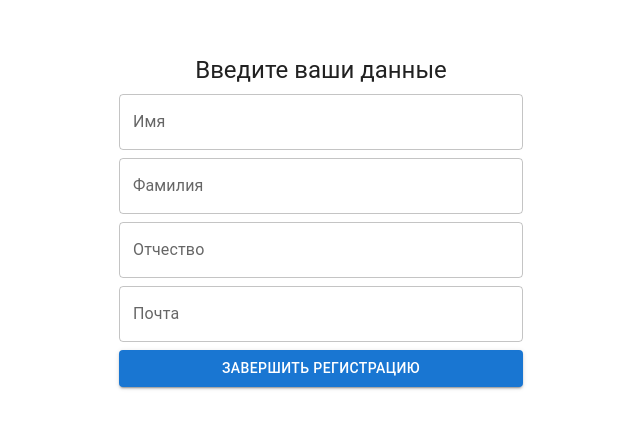
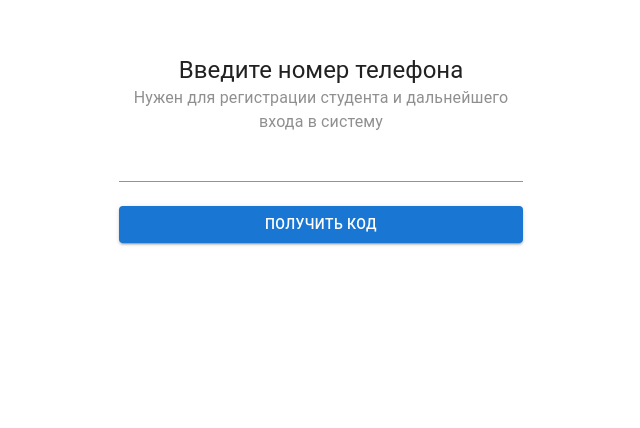
Before and after one commit to senketsukamui/internium-react, a React (Vite) app: page /auth in a window 1280 px wide. Shown: the part 168-596 px from the top of the page, without its empty margins (315-955 px from the left). Built offline with nearby package versions, Linux system fonts and the light colour scheme.

Commit message:
Fix field names

```diff
--- a/src/pages/Auth/StudentAuth/Login/Login.tsx
+++ b/src/pages/Auth/StudentAuth/Login/Login.tsx
@@ -13,11 +13,13 @@ import ReactInputVerificationCode from "react-input-verification-code";
 import { useStores } from "hooks/useStores";
 import { useTimer } from "react-timer-hook";
 import { observer } from "mobx-react";
-import { AuthorizationStatuses } from "./constants";
+import { AuthorizationStatuses, signupSchema } from "./constants";
 import { Controller, useForm } from "react-hook-form";
 import AdapterDateFns from "@mui/lab/AdapterDateFns";
 import LocalizationProvider from "@mui/lab/LocalizationProvider";
 import DatePicker from "@mui/lab/DatePicker";
+import { yupResolver } from "@hookform/resolvers/yup";
+import { format } from "date-fns";
 
 const getTimerDate = (value: number) => new Date(Date.now() + value * 1000);
 
@@ -35,9 +37,9 @@ const Login: FC = () => {
   const [phone, setPhone] = useState<string>("");
   const [code, setCode] = useState<string>("");
   const [status, setStatus] = useState<AuthorizationStatuses>(
-    AuthorizationStatuses.INFO
+    AuthorizationStatuses.PHONE
   );
-  const handleOTPSubmit = (e) => {
+  const handleOTPSubmit = (e: React.SyntheticEvent) => {
     e.preventDefault();
     authStore.loginIntern(phone).then(() => {
       setStatus(AuthorizationStatuses.OTP);
@@ -55,7 +57,24 @@ const Login: FC = () => {
     expiryTimestamp: getTimerDate(60),
   });
 
-  const { control, handleSubmit } = useForm<SignupFormValues>();
+  const { control, handleSubmit, formState } = useForm<SignupFormValues>({
+    resolver: yupResolver(signupSchema),
+    defaultValues: {
+      firstName: "",
+      middleName: "",
+      lastName: "",
+      gender: true,
+      birthdate: new Date(Date.now()),
+    },
+  });
+
+  console.log(formState.errors);
+
+  const onSignUpSubmit = (values: SignupFormValues) => {
+    authStore.signupIntern({
+      ...values,
+    });
+  };
 
   useEffect(() => {
     restart(getTimerDate(authStore.blockTimer), true);
@@ -66,7 +85,11 @@ const Login: FC = () => {
       case AuthorizationStatuses.PHONE:
         return (
           <form noValidate onSubmit={handleOTPSubmit}>
-            <Typography component="h1" sx={{ margin: "0 auto" }} variant="h5">
+            <Typography
+              component="h1"
+              sx={{ display: "flex", justifyContent: "center" }}
+              variant="h5"
+            >
               Введите номер телефона
             </Typography>
             <Typography paragraph align="center" sx={{ opacity: 0.5 }}>
@@ -114,7 +137,7 @@ const Login: FC = () => {
         );
       case AuthorizationStatuses.INFO:
         return (
-          <form noValidate onSubmit={handleSubmit}>
+          <form noValidate onSubmit={handleSubmit(onSignUpSubmit)}>
             <Typography gutterBottom component="h1" align="center" variant="h5">
               Введите ваши данные
             </Typography>
@@ -122,11 +145,16 @@ const Login: FC = () => {
               name="firstName"
               control={control}
               defaultValue=""
-              render={({ field }) => (
+              render={({ field, fieldState }) => (
                 <TextField
+                  {...field}
+                  error={Boolean(fieldState?.error)}
+                  helperText={
+                    fieldState?.error ? "Пожалуйста введите имя" : null
+                  }
                   fullWidth
+                  required
                   label="Имя"
-                  {...field}
                   sx={{ marginBottom: 1 }}
                 />
               )}
@@ -135,11 +163,16 @@ const Login: FC = () => {
               name="lastName"
               control={control}
               defaultValue=""
-              render={({ field }) => (
+              render={({ field, fieldState }) => (
                 <TextField
+                  {...field}
+                  error={Boolean(fieldState?.error)}
+                  helperText={
+                    fieldState?.error ? "Пожалуйста введите фамилию" : null
+                  }
                   fullWidth
+                  required
                   label="Фамилия"
-                  {...field}
                   sx={{ marginBottom: 1 }}
                 />
               )}
@@ -150,9 +183,9 @@ const Login: FC = () => {
               defaultValue=""
               render={({ field }) => (
                 <TextField
+                  {...field}
                   fullWidth
                   label="Отчество"
-                  {...field}
                   sx={{ marginBottom: 1 }}
                 />
               )}
@@ -161,11 +194,16 @@ const Login: FC = () => {
               name="email"
               control={control}
               defaultValue=""
-              render={({ field }) => (
+              render={({ field, fieldState }) => (
                 <TextField
+                  {...field}
+                  error={Boolean(fieldState?.error)}
+                  helperText={
+                    fieldState?.error ? "Пожалуйста введите почту" : null
+                  }
                   fullWidth
                   label="Почта"
-                  {...field}
+                  required
                   sx={{ marginBottom: 1 }}
                 />
               )}
@@ -174,19 +212,21 @@ const Login: FC = () => {
               <Controller
                 name="birthdate"
                 control={control}
-                render={({ field }) => (
+                render={({ field }) => {
+                  return (
                     <DatePicker
-                    label="Дата рождения"
                       {...field}
+                      label="Дата рождения*"
                       renderInput={(params) => (
                         <TextField
+                          {...params}
                           fullWidth
                           sx={{ marginBottom: 1 }}
-                        {...params}
                         />
                       )}
                     />
-                )}
+                  );
+                }}
               />
             </LocalizationProvider>
             <Button fullWidth variant="contained" type="submit">
--- a/src/pages/Auth/StudentAuth/Login/constants.ts
+++ b/src/pages/Auth/StudentAuth/Login/constants.ts
@@ -1,5 +1,19 @@
+import * as yup from "yup";
+
 export enum AuthorizationStatuses {
   PHONE,
   OTP,
   INFO,
 }
+
+export const signupSchema = yup
+  .object()
+  .shape({
+    firstName: yup.string().required(),
+    lastName: yup.string().required(),
+    middleName: yup.string(),
+    email: yup.string().required(),
+    birthdate: yup.date().required(),
+    gender: yup.boolean().required(),
+  })
+  .required();
--- a/src/store/auth/store.ts
+++ b/src/store/auth/store.ts
@@ -41,7 +41,7 @@ class AuthStore {
   public signupIntern(data: InternInfo) {
     this.loading = true;
     return signupIntern(data).then((data) => {
-      console.log(signupIntern);
+      console.log(data);
     });
   }
 }
```
Lines whose indentation alone changed are shown as unchanged.
